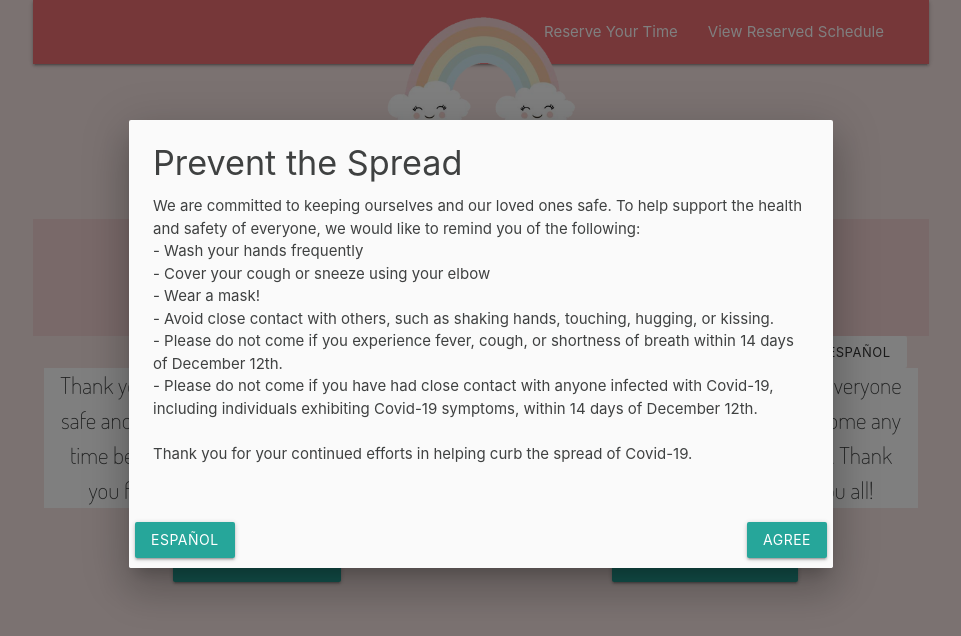
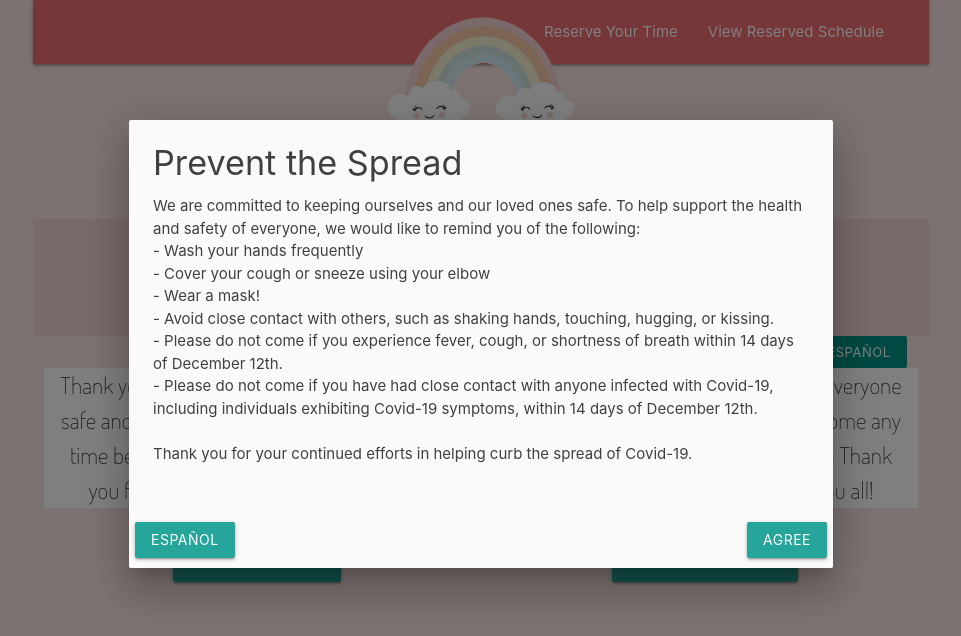
Before and after one commit to bessygmartinez/drive-by-shower, a React (Create React App) app in the folder client/: page / in a window 1280 px wide. Shown: the top 636 px of the page, without its empty margins (159-1120 px from the left). Built offline with nearby package versions, Linux system fonts and the light colour scheme.

Commit message:
changed language button color to teal

```diff
--- a/client/src/components/Landing/index.js
+++ b/client/src/components/Landing/index.js
@@ -65,7 +65,7 @@ class Landing extends Component {
             <Col s={12} className="center-align">
 
           <Col s={12} l={12} className="right-align">
-            <Button small flat node="button" onClick={this.handleToggle} className="white">
+            <Button small flat className="white-text teal" node="button" onClick={this.handleToggle}>
                 {this.state.spanish === false ? "Español" : "English"}
               </Button>
             </Col>
```
